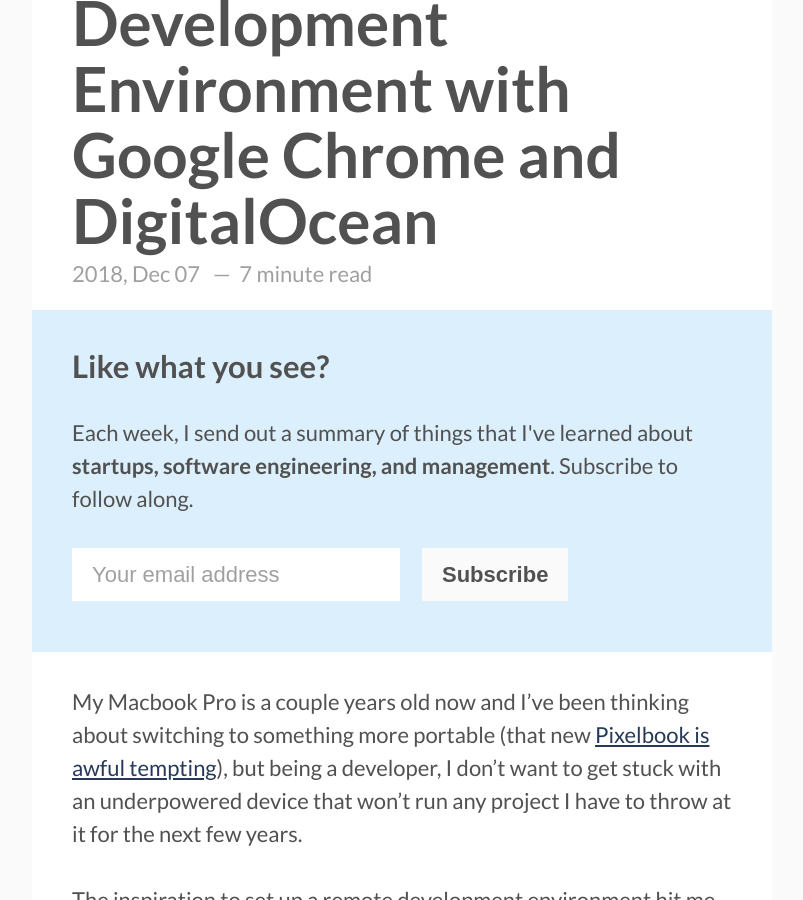
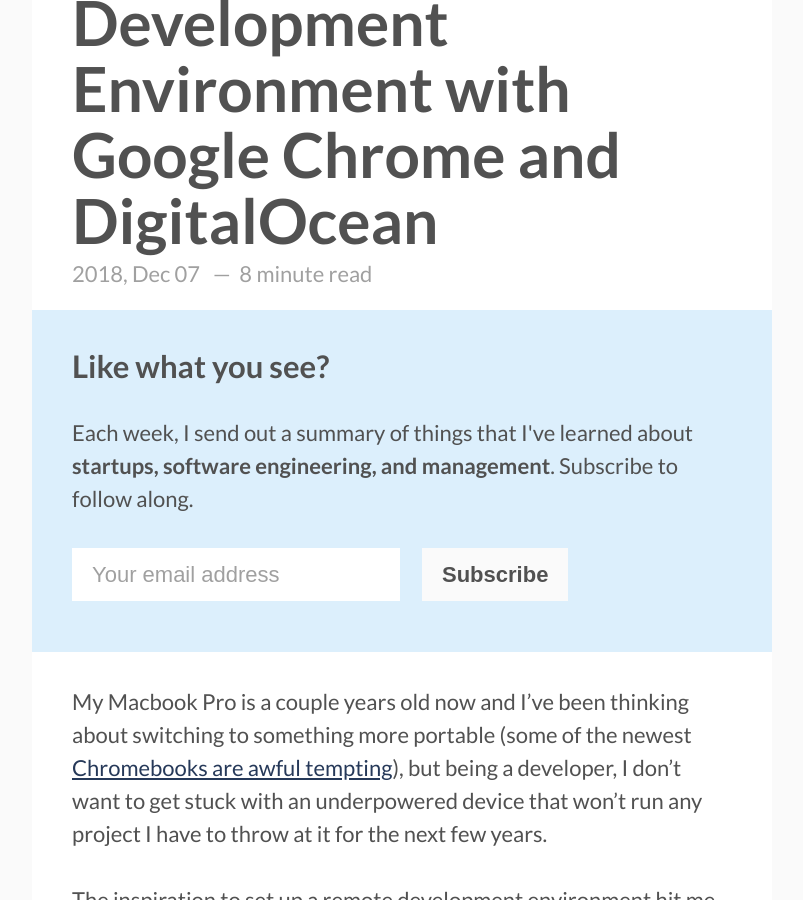
Before and after one commit to karllhughes/personal-blog-5, a Jekyll site: the page built from _posts/2018-12-07-remote-development-environment.markdown, in a window 1280 px wide and 900 px high, scrolled down 699 px. Shown: the whole window, without its empty margins (238-1041 px from the left). Built offline with Jekyll 4.4.1, drawn with Linux system fonts in a browser that asks for light colours.

Commit message:
Updating links

```diff
--- a/_posts/2018-12-07-remote-development-environment.markdown
+++ b/_posts/2018-12-07-remote-development-environment.markdown
@@ -7,9 +7,9 @@
   - Software Engineering
 ---
 
-My Macbook Pro is a couple years old now and I've been thinking about switching to something more portable (that new [Pixelbook is awful tempting](https://store.google.com/us/product/google_pixelbook)), but being a developer, I don't want to get stuck with an underpowered device that won't run any project I have to throw at it for the next few years.
+My Macbook Pro is a couple years old now and I've been thinking about switching to something more portable (some of the newest [Chromebooks are awful tempting](https://amzn.to/32Mkxz9)), but being a developer, I don't want to get stuck with an underpowered device that won't run any project I have to throw at it for the next few years.
 
-The inspiration to set up a remote development environment hit me when I saw my colleague Eric logging into his remote desktop PC at home through his Chromebook. If you're comfortable on the command line and aren't afraid of working in Linux, then why not make your whole development environment remote? It's 2018 for goodness' sake!
+The inspiration to set up a remote development environment hit me when I saw my colleague Eric logging into his remote desktop PC at home through his Chromebook. If you're comfortable on the command line and aren't afraid of working in Linux, then why not make your whole development environment remote? It's 2018 for goodness' sake!
 
 In this post, I'll outline my experience setting up and using a remote development environment with [DigitalOcean](https://m.do.co/c/888fefc32a01) and Google Chrome. I'll cover the apps I used to make remote development workable as well as some of the tradeoffs of going this route. You could replicate this environment on a Chromebook, Macbook, old laptop, or even a tablet (with some different apps).
 
@@ -21,7 +21,7 @@
 Don't have your computer with you, but you want to make a quick code change? Want to do remote development from an iPad or even your smart phone? This set up allows you to have access to your dev environment anywhere you have an SSH connection, meaning any terminal, Chrome web browser, or even a mobile app.
 
 ### Cost
-A new Macbook Pro will set you back up to $3000, but if you can do your dev work on a Chromebook and a Digital Ocean droplet, you can spend [less than $200](https://amzn.to/2PkXK43) up front and $40/month or less to keep your environment running.
+A new Macbook Pro will set you back up to $3000, but if you can do your dev work on a Chromebook and a Digital Ocean droplet, you can spend [less than $200](https://amzn.to/2PkXK43) up front and $40/month or less to keep your environment running.
 
 ### Environmental Consistency
 I almost always work with Linux servers, and while 95% of the time, there's no real difference between them and my Mac OSX, it's nice to know that my development environment accurately mirrors our server's. It has also forced me to get better at working with servers and bash scripting.
```
